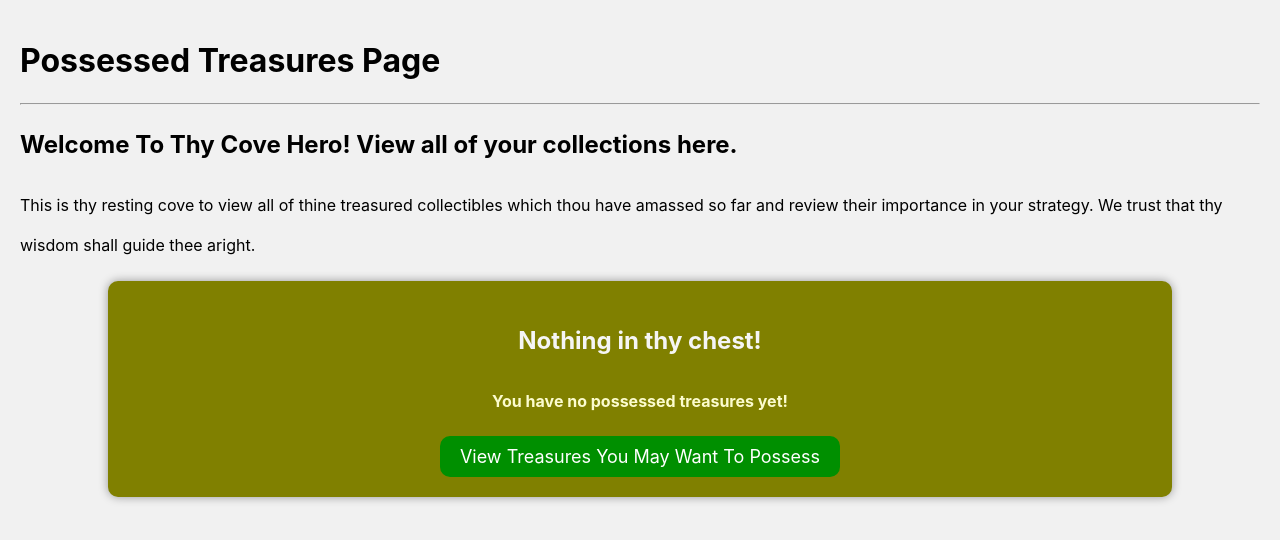
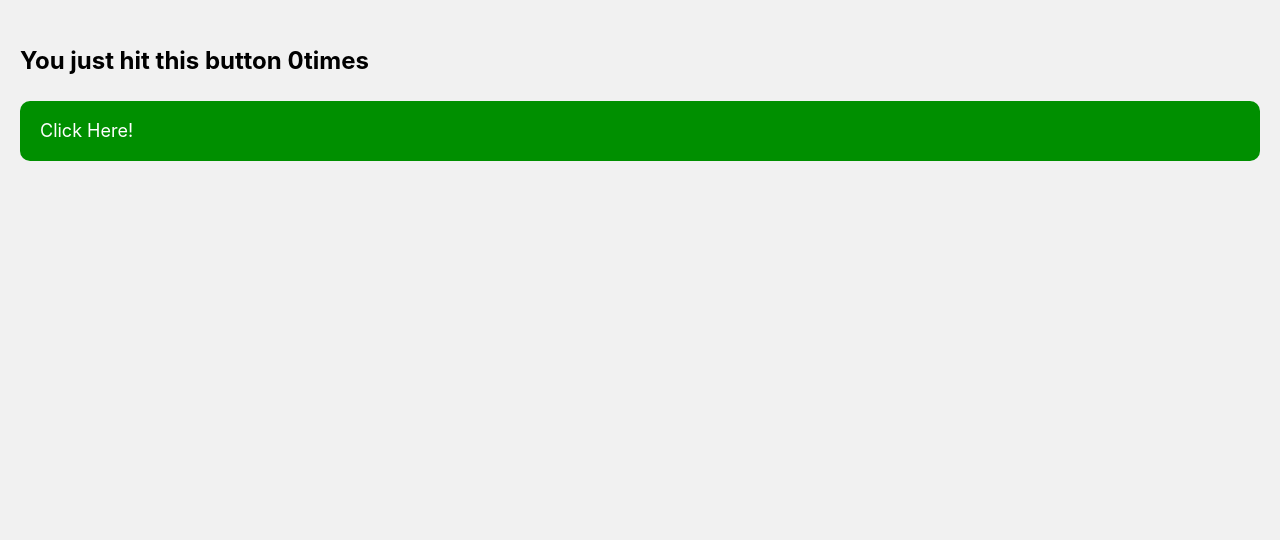
Before and after one commit to StanleyNdunwere/treasure-fest, a React (Create React App) app: page / in a window 1280 px wide. Shown: the top 540 px of the page. Built offline with nearby package versions, Linux system fonts and the light colour scheme.

Commit message:
added the playground section for functional components and hooks

```diff
--- a/src/App.js
+++ b/src/App.js
@@ -6,6 +6,8 @@ import SingleTreasure from './treasure/single_treasure.component';
 import TreasureComponent from './treasure/treasure.component';
 import TreasureDetailComponent from './treasure_detail/treasure_detail.component';
 import PossessedTreasures from './owned_treasures/possessed_treasures.component';
+import PlaygroundComponent from './playground/playground.component';
+
 
 class App extends React.Component {
   constructor(props) {
@@ -22,7 +24,8 @@ class App extends React.Component {
         {/* <LoginComponent/> */}
         {/* <TreasureComponent /> */}
         {/* <TreasureDetailComponent/> */}
-        <PossessedTreasures/>
+        <PlaygroundComponent/>
+        {/* <PossessedTreasures/> */}
       </div>
     )
   }
--- /dev/null
+++ b/src/playground/playground.component.jsx
@@ -0,0 +1,28 @@
+import { useEffect, useState } from "react";
+import React from "react";
+
+export default function PlaygroundComponent() {
+  let [count, setCount] = useState(0);
+  useEffect(() => {
+    document.title = `You clicked ${count} times`;
+    let header = document.getElementById("header");
+    console.log(header);
+    header.value = `You clicked ${count} times`;
+    console.log(header.value);
+  });
+
+  let handleOnClick = () => {
+    setCount(count++);
+  };
+
+  // console.log(setCount)
+  return (
+    <div>
+      <h1 id="header"></h1>
+      <h2>You just hit this button {count}times</h2>
+      <div className="button" onClick={handleOnClick}>
+        Click Here!
+      </div>
+    </div>
+  );
+}
```
Also changed, not shown: 1 other file (tests, documents, lock files or other folders).
